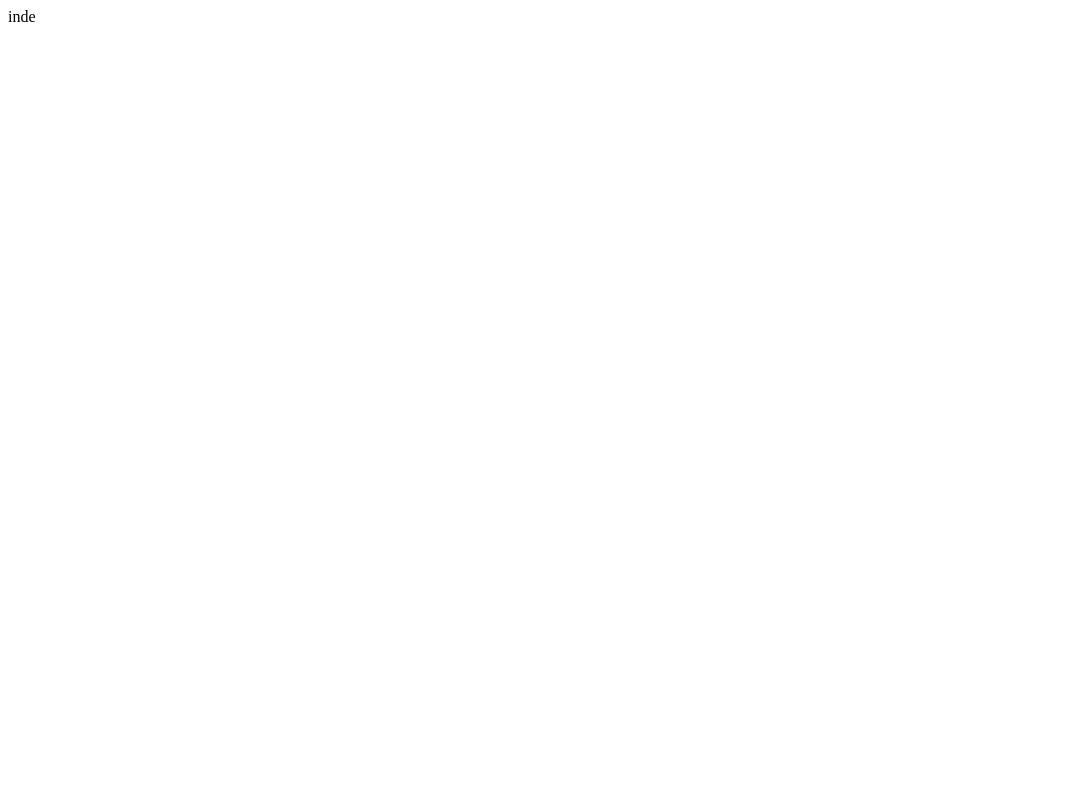
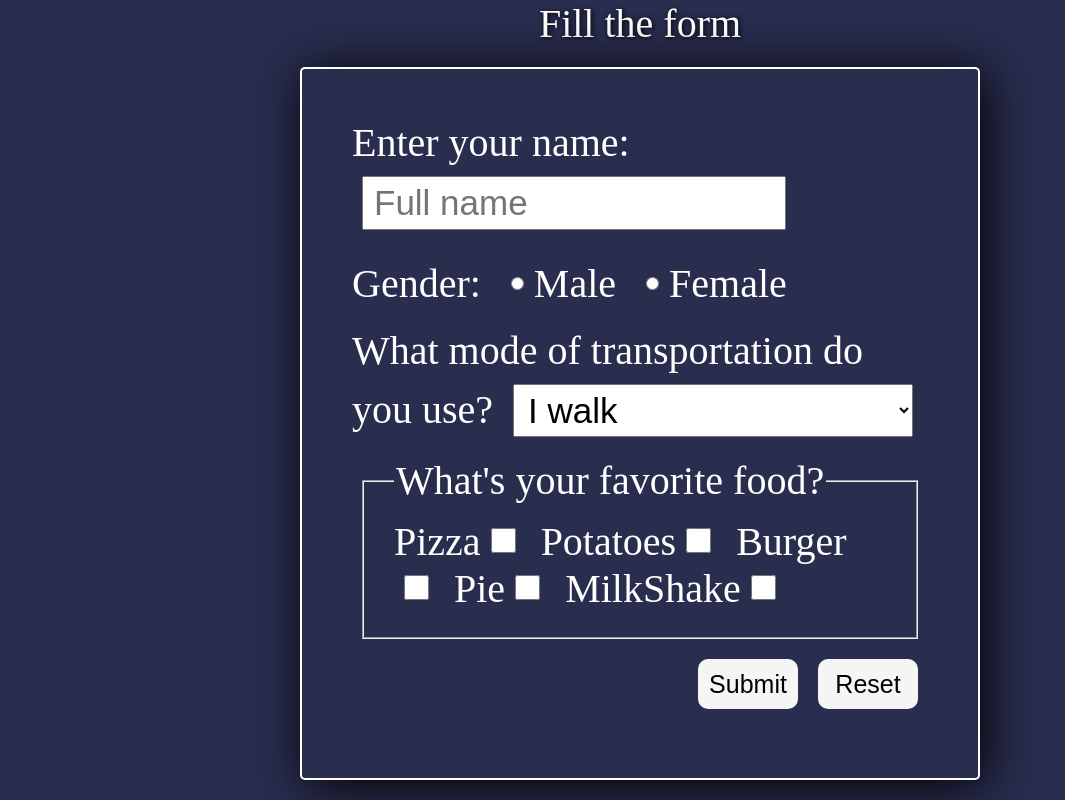
Before and after one commit to migdood/Form, a plain HTML site: page index.html in a window 1280 px wide. Shown: the whole page, without its empty margins (0-1065 px from the left). Drawn offline with Linux system fonts and the light colour scheme.

Commit message:
clean html and css form finished

```diff
--- a/index.html
+++ b/index.html
@@ -1 +1,95 @@
-inde
+<!DOCTYPE html>
+<html lang="en">
+  <head>
+    <meta charset="UTF-8" />
+    <meta name="viewport" content="width=device-width, initial-scale=1.0" />
+    <link rel="stylesheet" href="style/style.css" />
+    <title>Form</title>
+  </head>
+  <body>
+    <header></header>
+    <main>
+      <label for="form-card" style="text-shadow: 1px 1px 5px black"
+        >Fill the form</label
+      >
+      <div class="form-card" id="form-card">
+        <form action="" method="post">
+          <div>
+            <label for="name">Enter your name: </label>
+            <input
+              type="text"
+              id="name"
+              placeholder="Full name"
+              style="width: 400px; max-width: 100%"
+            />
+          </div>
+          <div
+            id="gender"
+            style="display: flex; margin: 20px 0px; max-width: 60%"
+          >
+            <label for="gender" style="margin-right: 20px">Gender: </label>
+
+            <input type="radio" id="male" value="male" name="gender" />
+
+            <label for="male" style="margin-right: 20px">Male</label>
+
+            <input type="radio" id="female" value="female" name="gender" />
+
+            <label for="female">Female</label>
+          </div>
+          <div id="transportation">
+            <label for="transport"
+              >What mode of transportation do you use?</label
+            >
+            <select
+              name="transport"
+              id="transport"
+              style="width: 400px; max-width: 100%"
+            >
+              <optgroup label="I don't drive">
+                <option value="walk">I walk</option>
+                <option value="public_transport">I use public transport</option>
+              </optgroup>
+              <optgroup label="Car">
+                <option value="mercedes">Mercedes</option>
+                <option value="tesla">Tesla</option>
+                <option value="volvo">Volvo</option>
+                <option value="bmw">BMW</option>
+                <option value="mini">Mini</option>
+                <option value="ford">Ford</option>
+              </optgroup>
+            </select>
+          </div>
+          <fieldset id="foods" style="margin: 10px;">
+            <legend>What's your favorite food?</legend>
+            <label for="pizza">Pizza</label>
+            <input type="checkbox" name="food" id="pizza " class="pickfood" />
+            <label for="potatoes">Potatoes</label>
+            <input
+              type="checkbox"
+              name="food"
+              id="potatoes "
+              class="pickfood"
+            />
+            <label for="burger">Burger</label>
+            <input type="checkbox" name="food" id="burger" class="pickfood" />
+            <label for="pie">Pie</label>
+            <input type="checkbox" name="food" id="pie" class="pickfood" />
+            <label for="milkshake">MilkShake</label>
+            <input
+              type="checkbox"
+              name="food"
+              id="chocolate_milkshake"
+              class="pickfood"
+            />
+          </fieldset>
+          <div class="buttons">
+            <button type="submit">Submit</button>
+            <button type="reset">Reset</button>
+          </div>
+        </form>
+      </div>
+    </main>
+    <footer></footer>
+  </body>
+</html>
--- /dev/null
+++ b/style/style.css
@@ -0,0 +1,59 @@
+body {
+  color: white;
+  background-color: rgb(41, 45, 78);
+  margin: 0;
+}
+main {
+  height: 100vh;
+  display: flex;
+  flex-direction: column;
+  justify-content: center;
+  align-items: center;
+  font-size: 40px;
+}
+.form-card {
+  margin: 20px;
+  border: 2px solid white;
+  border-radius: 5px;
+  box-shadow: 5px 5px 50px black;
+  width: 45%;
+  height: 26em;
+  max-width: 100%;
+  max-height: 100%;
+  padding: 50px;
+}
+input,
+select,
+optgroup {
+  font-size: 35px;
+  padding: 5px 10px;
+  margin: 10px;
+}
+#foods {
+  display: flex;
+  flex-wrap: wrap;
+}
+.pickfood {
+  margin-right: 25px;
+  width: 25px;
+  height: 25px;
+}
+button{
+  width: 100px;
+  height: 50px;
+  font-size: 25px;
+  border: none;
+  border-radius: 10px;
+  background-color: whitesmoke;
+  color: black;
+  margin: 10px;
+  cursor:pointer;
+}
+button:hover{
+  background-color: rgb(190, 190, 190);
+
+}
+.buttons{
+  display: flex;
+  justify-content: end;
+}
```
